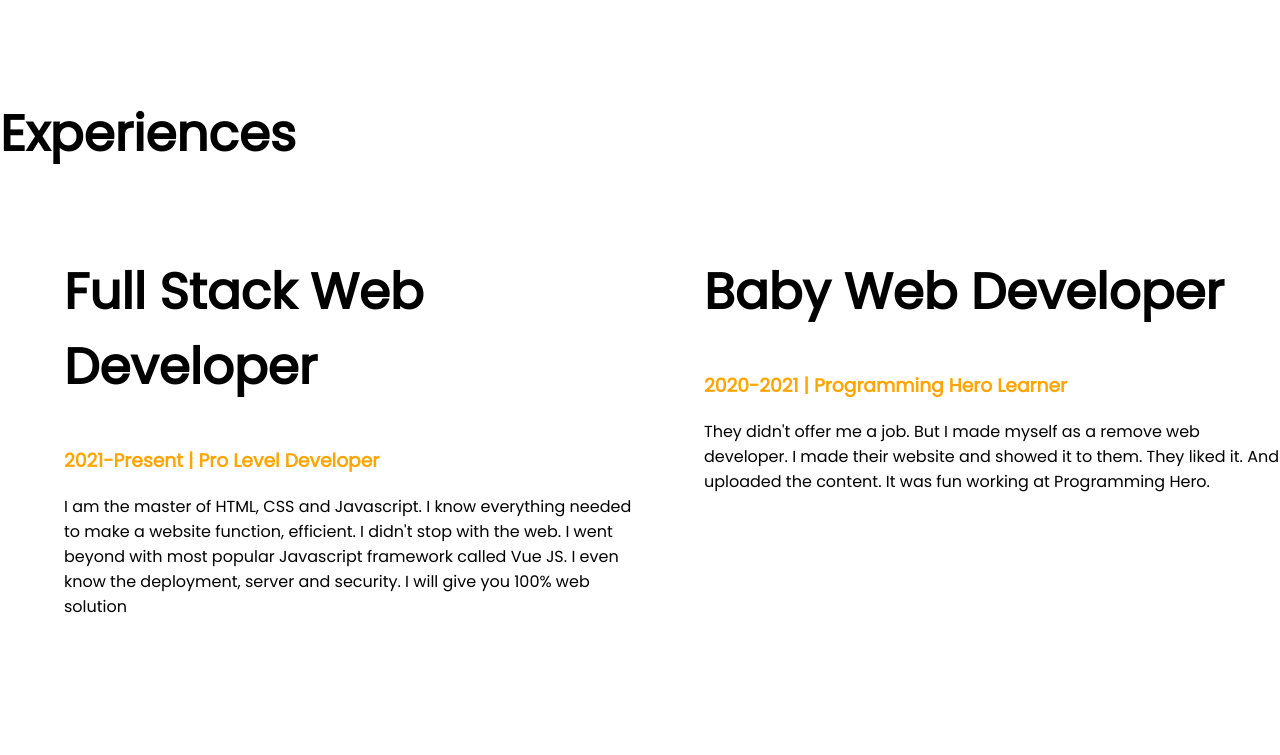
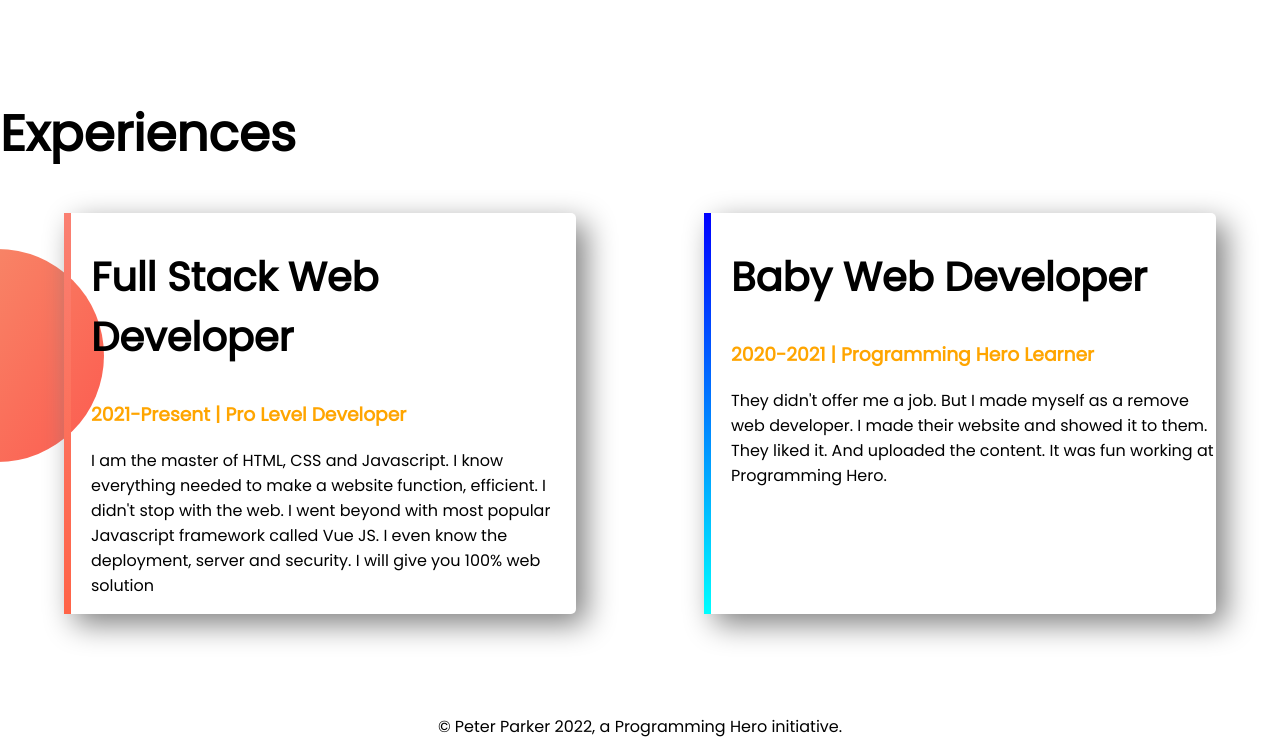
Before and after one commit to roysajib/developer-portfolio, a plain HTML site: page index.html in a window 1280 px wide. Shown: the part 1091-1846 px from the top of the page. Drawn offline with Linux system fonts and the light colour scheme.

Commit message:
Footer added

```diff
--- a/index.html
+++ b/index.html
@@ -52,17 +52,18 @@
     <section class="experience-area">
       <h1>Experiences</h1>
       <div class="flexible-container">
-      <div class="half-width">
-        <h1>Full Stack Web Developer</h1>
+      <div id="fullstack-experience" class="experience-item">
+        <h2>Full Stack Web Developer</h2>
         <h3 class="orange-color">2021-Present | Pro Level Developer</h3>
       <p>I am the master of HTML, CSS and Javascript. I know everything needed to make a website function, efficient. I didn't stop with the web. I went beyond with most popular Javascript framework called Vue JS. I even know the deployment, server and security. I will give you 100% web solution</p>
       </div>
-      <div class="half-width">
-        <h1>Baby Web Developer</h1>
+      <div id="web-dev-experience" class="experience-item">
+        <h2>Baby Web Developer</h2>
         <h3 class="orange-color">2020-2021 | Programming Hero Learner</h3>
         <p>They didn't offer me a job. But I made myself as a remove web developer. I made their website and showed it to them. They liked it. And uploaded the content. It was fun working at Programming Hero.</p>
       </div>
       </div>
     </section>
+    <footer><p>© Peter Parker 2022, a Programming Hero initiative.</p></footer>
   </body>
 </html>
--- a/style.css
+++ b/style.css
@@ -6,6 +6,9 @@ body {
 }
 h1 {
   font-size: 50px;
+}
+h2 {
+  font-size: 40px;
 }
 .orange-color {
   color: orange;
@@ -41,3 +44,29 @@ h1 {
 .dream-p {
   padding-right: 120px;
 }
+.experience-item {
+  box-shadow: 10px 10px 30px gray;
+  width: 40%;
+  margin-left: 5%;
+  margin-right: 5%;
+  padding-left: 20px;
+  border-radius: 5px;
+}
+.experience-area {
+  background-image: url(images/exp-bg.png);
+  background-repeat: no-repeat;
+  background-position: left;
+}
+#web-dev-experience {
+  border-left: 7px solid;
+  border-image: linear-gradient(blue, cyan);
+  border-image-slice: 1;
+}
+#fullstack-experience {
+  border-left: 7px solid;
+  border-image: linear-gradient(salmon, tomato);
+  border-image-slice: 1;
+}
+footer p {
+  text-align: center;
+}
```
